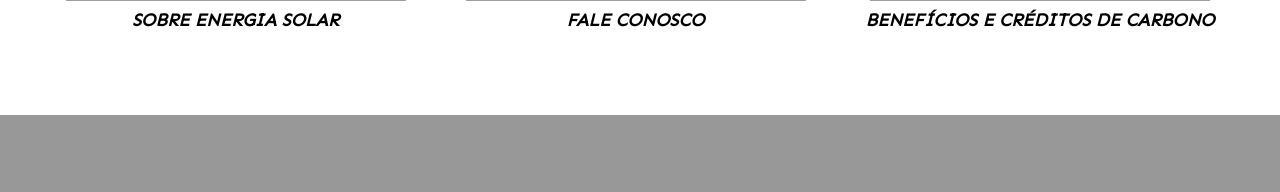
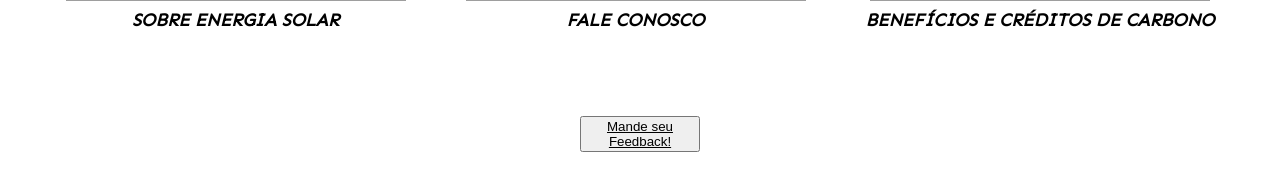
Before and after one commit to arthursuzuki/ECOnnect, a Django app: template Budget/templates/home.html in a window 1280 px wide. Shown: the part 1031-1223 px from the top of the page. Before the commit the page ends 1146 px from the top, so only its background shows below. Run offline with Django 3.2, Linux system fonts and the light colour scheme; the template is opened without the code that fills it, so the values that code supplies are empty; grey boxes are pictures that could not be loaded.

Commit message:
Update home.html

```diff
--- a/Budget/templates/home.html
+++ b/Budget/templates/home.html
@@ -106,6 +106,21 @@
             height: 380px;
             background-color: #F2F2F2;
         }
+        #quadrado {
+            display: flex;
+            flex-wrap: wrap;
+            gap: 20px;
+            justify-content: center;
+        }
+
+        .feedback-box {
+            background-color: #f0f0f0;
+            padding: 20px;
+            border-radius: 15px;
+            box-shadow: 0 4px 8px rgba(0, 0, 0, 0.1);
+            margin: 10px;
+            width: fit-content;
+        }
 
         #popup {
             position: absolute;
@@ -120,6 +135,17 @@
         #user {
             position: relative;
             display: inline-block;
+        }
+        #button-container {
+        display: flex;
+        justify-content: center;
+        align-items: center;
+        margin-top: 1px;
+        margin-bottom: 40px;
+        }
+
+        #button {
+            width: 120px;
         }
 
     </style>
@@ -202,6 +228,22 @@
     </div>
 
     <div style="width:100%; height: 0px; margin-top: 80px; margin-bottom: 80px;"></div>
+        <div id="quadrado">
+        {% for feedback in feedbacks %}
+            <div class="feedback-box">
+                <h2>{{ feedback.nota }} estrelas</h2>
+                <p>{{ feedback.texto }}</p>
+                <h3>{{ feedback.nome }} {{ feedback.sobrenome }}</h3>
+                <h4>{{ feedback.cidade }}, {{ feedback.estado }}</h4>
+            </div>
+        {% endfor %}
+    </div>
+    <div id="button-container">
+        <button id="button">
+            <a href={% url 'feedback'%} style="color: black;">Mande seu Feedback!</a>
+        </button>
+    </div>
+
 
 </body>
 </html>
```
